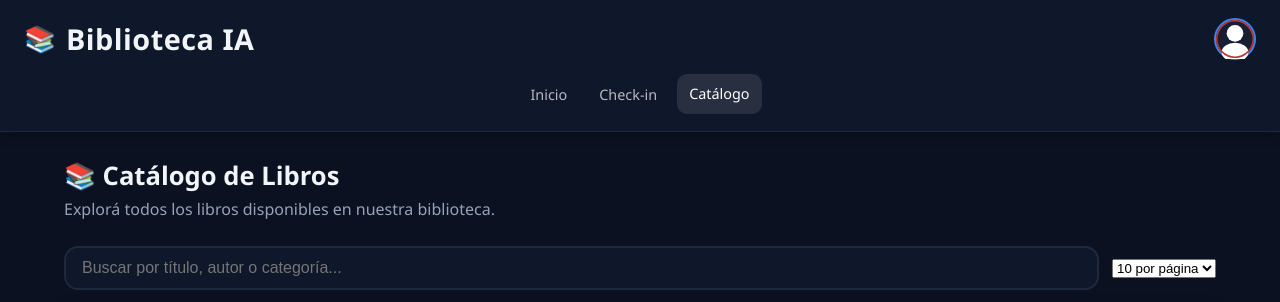
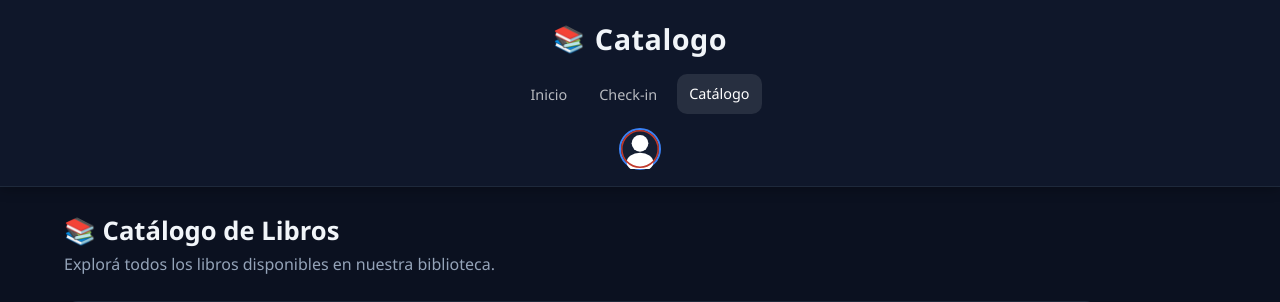
Before and after one commit to lionelmedina1200/pruebas-biblio-ia, a Flask app: page /catalogo in a window 1280 px wide. Shown: the top 302 px of the page. Run offline with Flask 3, Linux system fonts and the light colour scheme; a user stored in the database is signed in; data comes from the database, SQL or seed files in the repository; data that the repository does not hold is empty.

Commit message:
Add files via upload

```diff
--- a/templates/catalogo.html
+++ b/templates/catalogo.html
@@ -8,18 +8,16 @@
 </head>
 <body>
     <header class="header">
-        <div class="header-top">
-            <div class="logo">
-                <span class="logo-icon">📚</span>
-                <h1>Biblioteca IA</h1>
-            </div>
-            <div class="user-menu" id="user-menu"></div>
+        <div class="logo">
+            <span class="logo-icon">📚</span>
+            <h1>Catalogo</h1>
         </div>
         <nav class="header-nav">
             <a href="/" class="nav-link">Inicio</a>
             <a href="/checkin" class="nav-link">Check-in</a>
             <a href="/catalogo" class="nav-link active">Catálogo</a>
         </nav>
+        <div class="user-menu" id="user-menu"></div>
     </header>
 
     <main class="dashboard-main">
```
